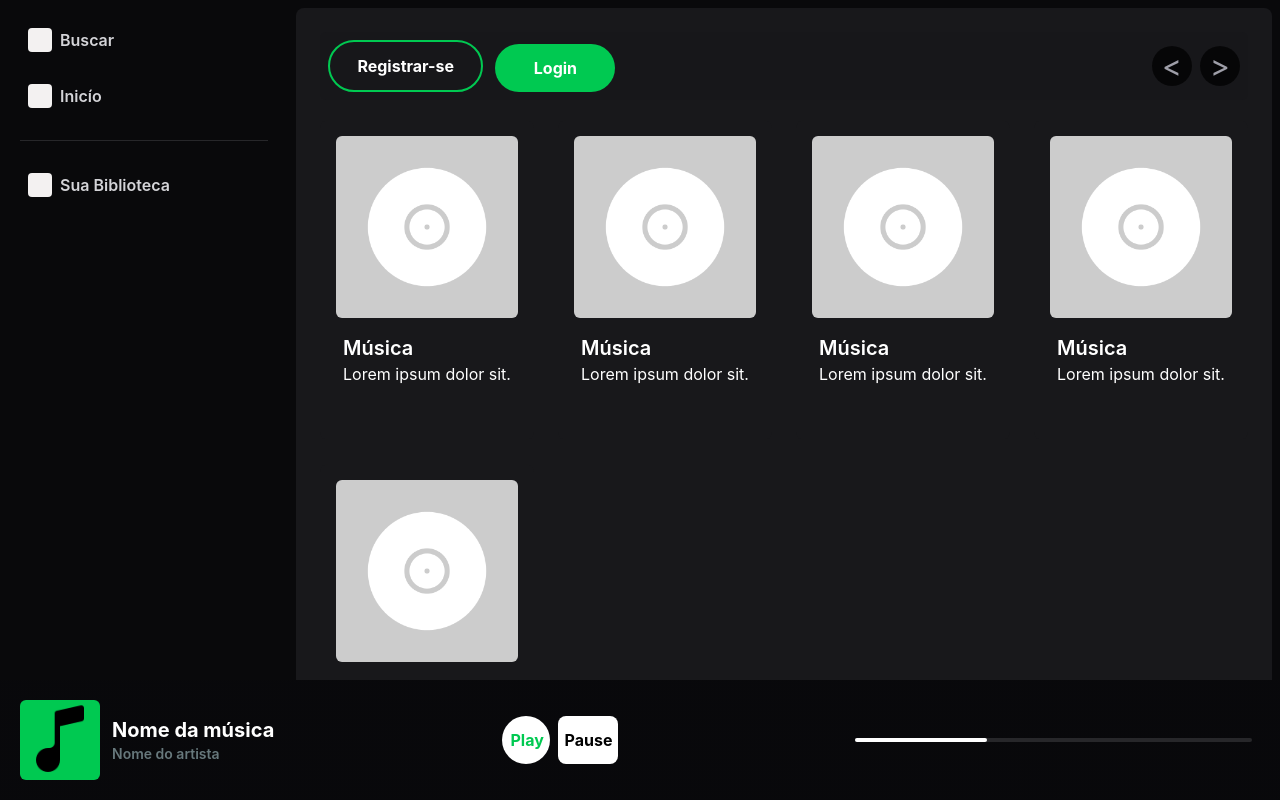
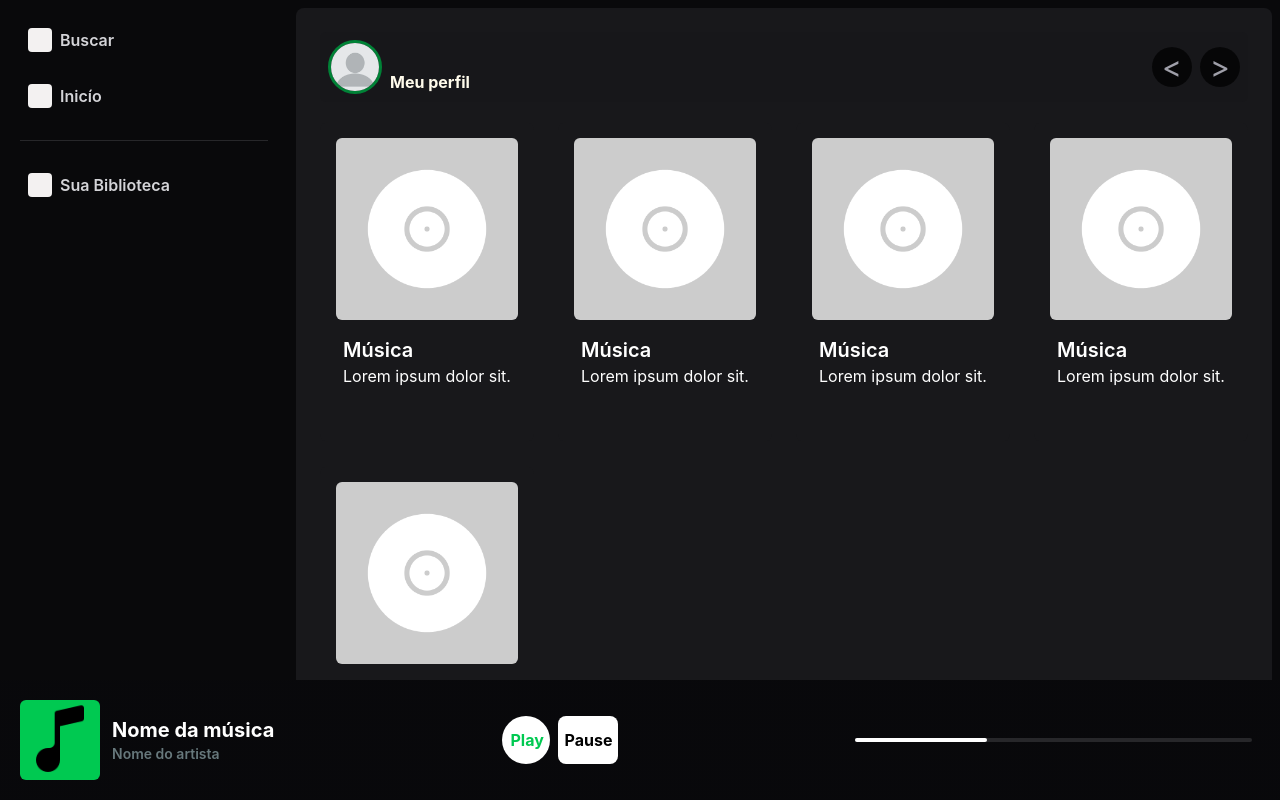
Before and after one commit to AlefAmorim/FIECFY, a React (Vite) app: page / in a window 1280 px wide. Built offline with nearby package versions, Linux system fonts and the light colour scheme.

Commit message:
refactor:Alterações no componente ProfileBadge

```diff
--- a/src/components/Header/index.jsx
+++ b/src/components/Header/index.jsx
@@ -3,15 +3,15 @@ import LoginButton from "../LoginButton";
 import { useState } from "react";
 
 function Header() {
-    const [isLogado, setIsLogado] = useState(false);
+    const [isLogado, setIsLogado] = useState(true);
     return (
         <header className="max-h-200 sticky top-0 z-10 bg-zinc-900/90 rounded-md w-full flex items-center gap-2 justify-between p-2 flex-col md:flex-row md:justify-between">
                 {
-                    isLogado ? <ProfileBadge/>:
+                    isLogado ? <ProfileBadge handleClick={()=> setIsLogado(!isLogado)}/> :
                     <div className="botoes-wrapper flex gap-3  justify-end items-end">
-                        <button className="border-green-500 border-2 text-white rounded-full w-60 py-3 px-6 font-bold hover:bg-green-400 hover:scale-105 transition-transform">Registrar-se</button>
+                        <button className="border-green-500 border-2 text-white rounded-full w-60 py-3 px-6 font-bold hover:bg-green-400 hover:scale-105 transition-transform" onClick={()=>setIsLogado(!isLogado)}>Registrar-se</button>
                      {/* <button className="outline-emerald-900 outline-offset-0  outline-2 p-3 rounded-sm  bg-emerald-700 text-white font-semibold">Entrar</button>  */}
-                    <LoginButton/>
+                    <LoginButton handleClick={()=> setIsLogado(!isLogado)}/>
                     </div>
                 }
             <div className="flex gap-2">
--- a/src/components/LoginButton/index.jsx
+++ b/src/components/LoginButton/index.jsx
@@ -1,6 +1,6 @@
-function LoginButton(){
+function LoginButton({handleClick}){
   return (
-    <div className="w-full">
+    <div className="w-full" onClick={handleClick}>
       <button className="bg-green-500 text-white rounded-full w-30 py-3 px-8 font-bold hover:bg-green-400 hover:scale-105 transition-transform">Login</button>
     </div>
   )
--- a/src/components/ProfileBadge/index.jsx
+++ b/src/components/ProfileBadge/index.jsx
@@ -1,7 +1,7 @@
 import Avatar from "../Avatar";
-function ProfileBadge() {
+function ProfileBadge({handleClick}) {
     return (
-        <div className="profile-container flex items-center gap-2">
+        <div className="profile-container flex items-center gap-2" onClick={handleClick}>
             <div className="image-wrapper flex max-w-15 rounded-full  border-green-700 border-3 hover:border-green-400 transition-colors">
                 {/* <img src="/public/imagem-perfil-default.png" className="max-w-20 rounded-full" alt="Imagem de perfil padrão" />
                  */}
```
